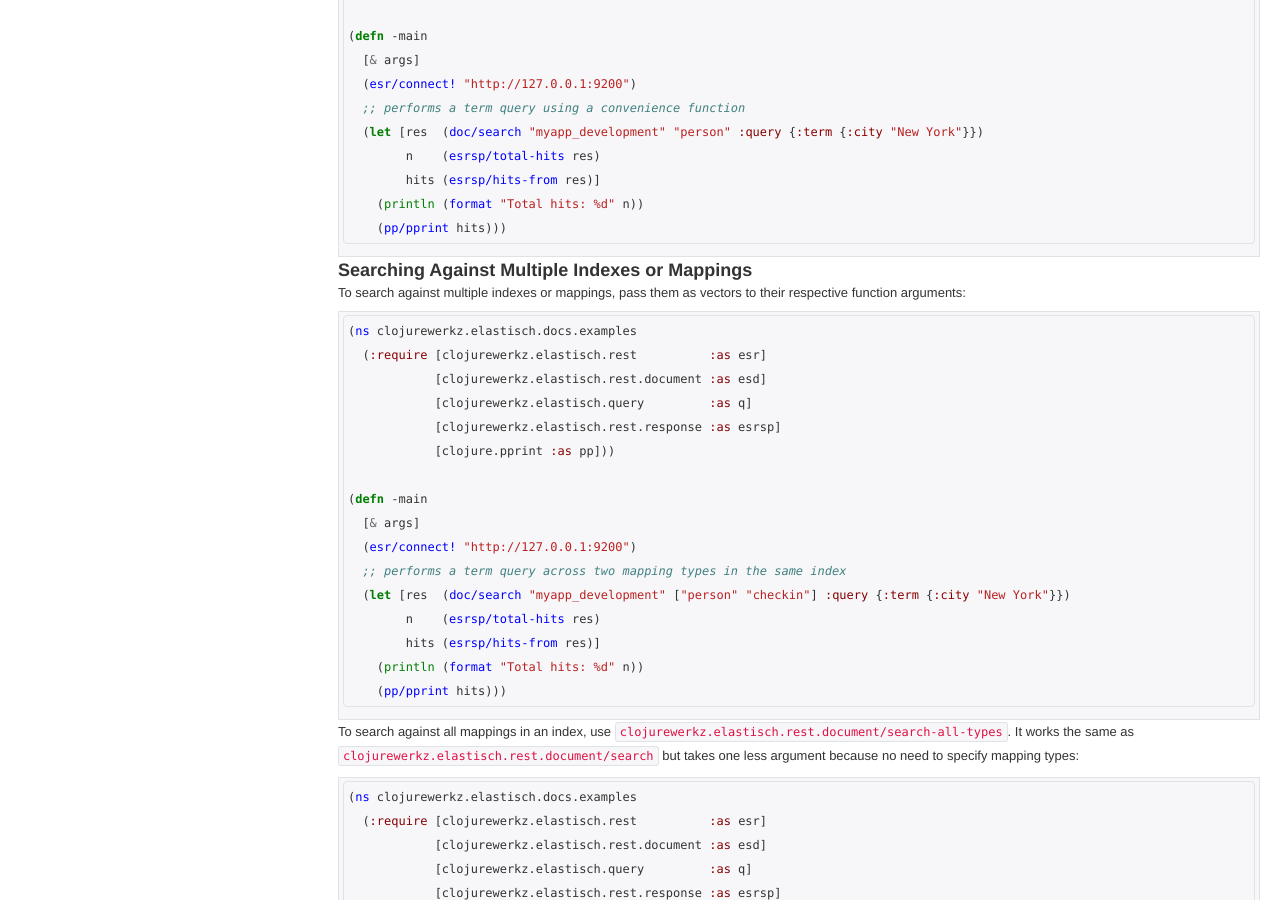
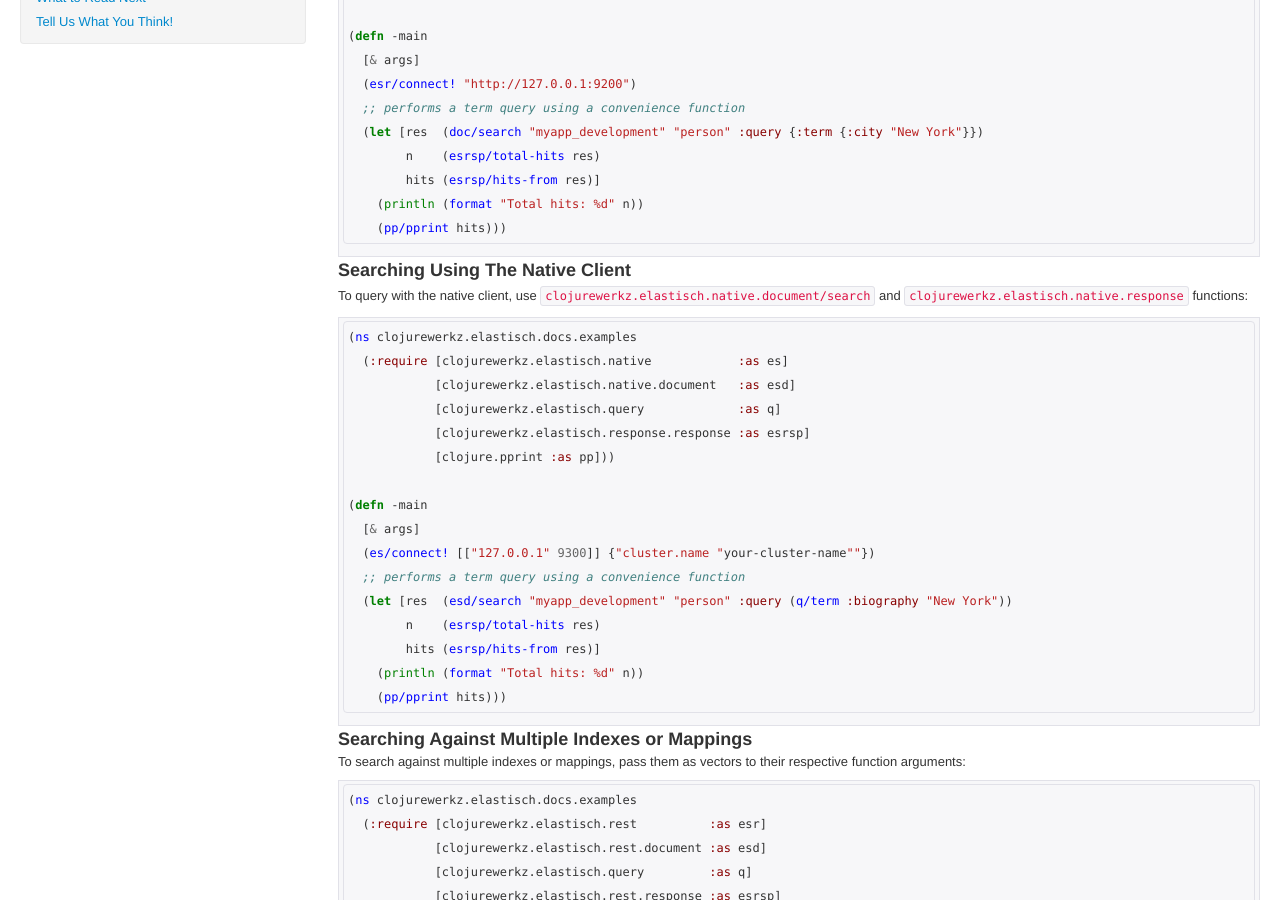
Before and after one commit to clojurewerkz/elastisch.docs, a Jekyll site: the page built from articles/querying.md, in a window 1280 px wide and 900 px high, scrolled down 1822 px. Built offline with Jekyll 4.4.1, drawn with Linux system fonts in a browser that asks for light colours; some web fonts are replaced; Markdown is read by kramdown in place of the engine named in the settings; comment, search, counter and statistics services are not loaded; some of the changed text lies outside the part shown.

Commit message:
More Native client documentation

````diff
--- a/articles/querying.md
+++ b/articles/querying.md
@@ -128,6 +128,30 @@
     (pp/pprint hits)))
 ```
 
+### Searching Using The Native Client
+
+To query with the native client, use `clojurewerkz.elastisch.native.document/search` and
+`clojurewerkz.elastisch.native.response` functions:
+
+``` clojure
+(ns clojurewerkz.elastisch.docs.examples
+  (:require [clojurewerkz.elastisch.native            :as es]
+            [clojurewerkz.elastisch.native.document   :as esd]
+            [clojurewerkz.elastisch.query             :as q]
+            [clojurewerkz.elastisch.response.response :as esrsp]
+            [clojure.pprint :as pp]))
+
+(defn -main
+  [& args]
+  (es/connect! [["127.0.0.1" 9300]] {"cluster.name "your-cluster-name""})
+  ;; performs a term query using a convenience function
+  (let [res  (esd/search "myapp_development" "person" :query (q/term :biography "New York"))
+        n    (esrsp/total-hits res)
+        hits (esrsp/hits-from res)]
+    (println (format "Total hits: %d" n))
+    (pp/pprint hits)))
+```
+
 
 ### Searching Against Multiple Indexes or Mappings
 
@@ -199,6 +223,8 @@
 
 
 ## Checking results
+
+### Using HTTP Client
 
 Results returned by search functions have the same structure as ElasticSearch JSON responses:
 
@@ -240,6 +266,11 @@
 
 All of them take a response map as the only argument.
 
+### Using The Native Client
+
+Use `clojurewerkz.elastisch.native.response` functions instead of those in
+`clojurewerkz.elastisch.rest.response`.
+
 
 ## Different kinds of queries
 
````
